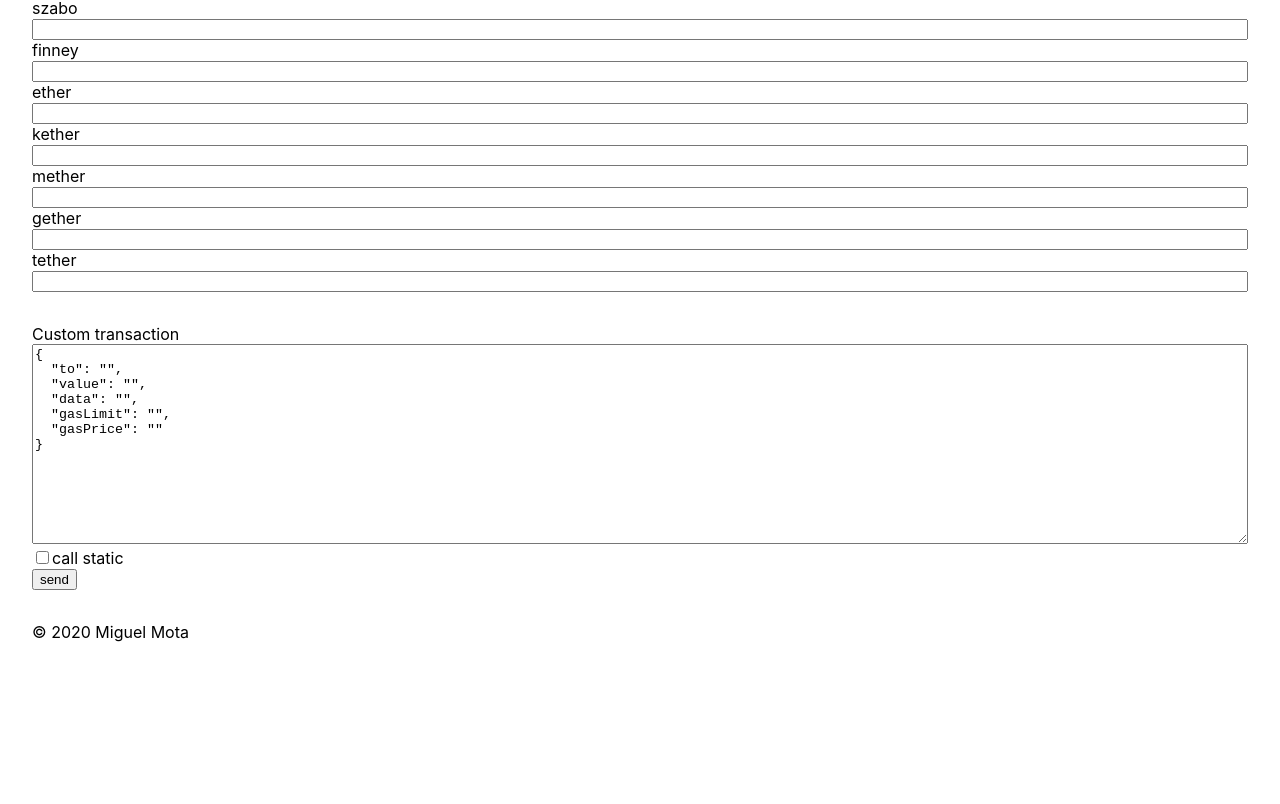
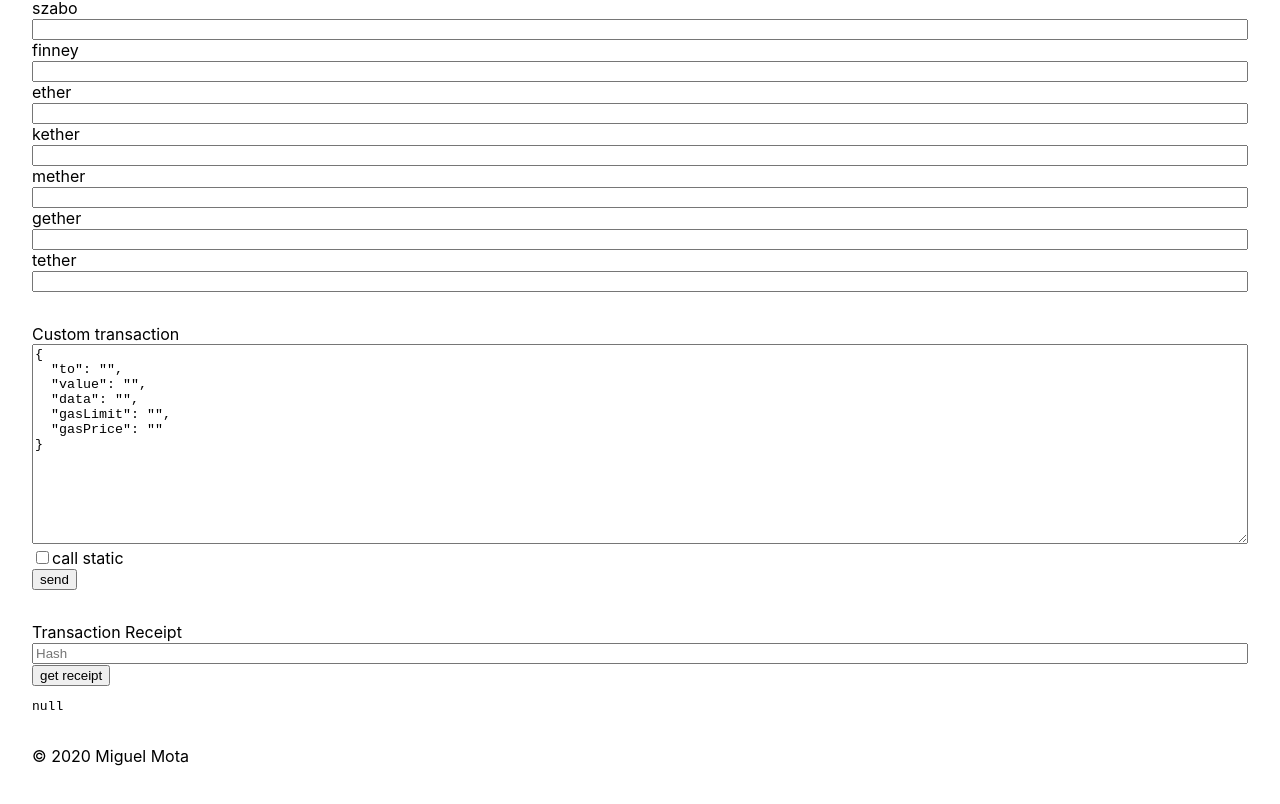
Before and after one commit to miguelmota/ethereum-abi-caller, a React (Create React App) app: page / in a window 1280 px wide. Shown: the part 1311-2115 px from the top of the page. Before the commit the page ends 2001 px from the top, so only its background shows below. Built offline with nearby package versions, Linux system fonts and the light colour scheme.

Commit message:
Get transaction receipt form

```diff
--- a/src/App.tsx
+++ b/src/App.tsx
@@ -391,6 +391,50 @@ function AbiForm (props: any = {}) {
   )
 }
 
+function TxReceipt (props: any) {
+  const { provider } = props
+  const [txHash, setTxHash] = useState(localStorage.getItem('txReceiptHash'))
+  const [receipt, setReceipt] = useState(null)
+  useEffect(() => {
+    if (txHash) {
+      localStorage.setItem('txReceiptHash', txHash)
+    }
+  }, [txHash])
+  const handleTxHashChange = (value: string) => {
+    setTxHash(value)
+  }
+  const getReceipt = async () => {
+    setReceipt(null)
+    const _receipt = await provider.getTransactionReceipt(txHash)
+    setReceipt(_receipt)
+  }
+  const handleSubmit = (event: any) => {
+    event.preventDefault()
+    getReceipt()
+  }
+  const result = JSON.stringify(receipt, null, 2)
+  return (
+    <div>
+      <div>
+        <label>Transaction Receipt</label>
+      </div>
+      <form onSubmit={handleSubmit}>
+        <TextInput
+          value={txHash}
+          onChange={handleTxHashChange}
+          placeholder='Hash'
+        />
+        <div>
+          <button type='submit'>get receipt</button>
+        </div>
+      </form>
+      <div>
+        <pre>{result}</pre>
+      </div>
+    </div>
+  )
+}
+
 function App () {
   const [useWeb3, setUseWeb3] = useState<boolean>(() => {
     return localStorage.getItem('useWeb3') === 'true'
@@ -728,6 +772,9 @@ function App () {
       <section>
         <CustomTx wallet={wallet} network={networkName} />
       </section>
+      <section>
+        <TxReceipt provider={rpcProvider} />
+      </section>
       <footer style={{ margin: '1rem 0' }}>© 2020 Miguel Mota</footer>
     </main>
   )
```
